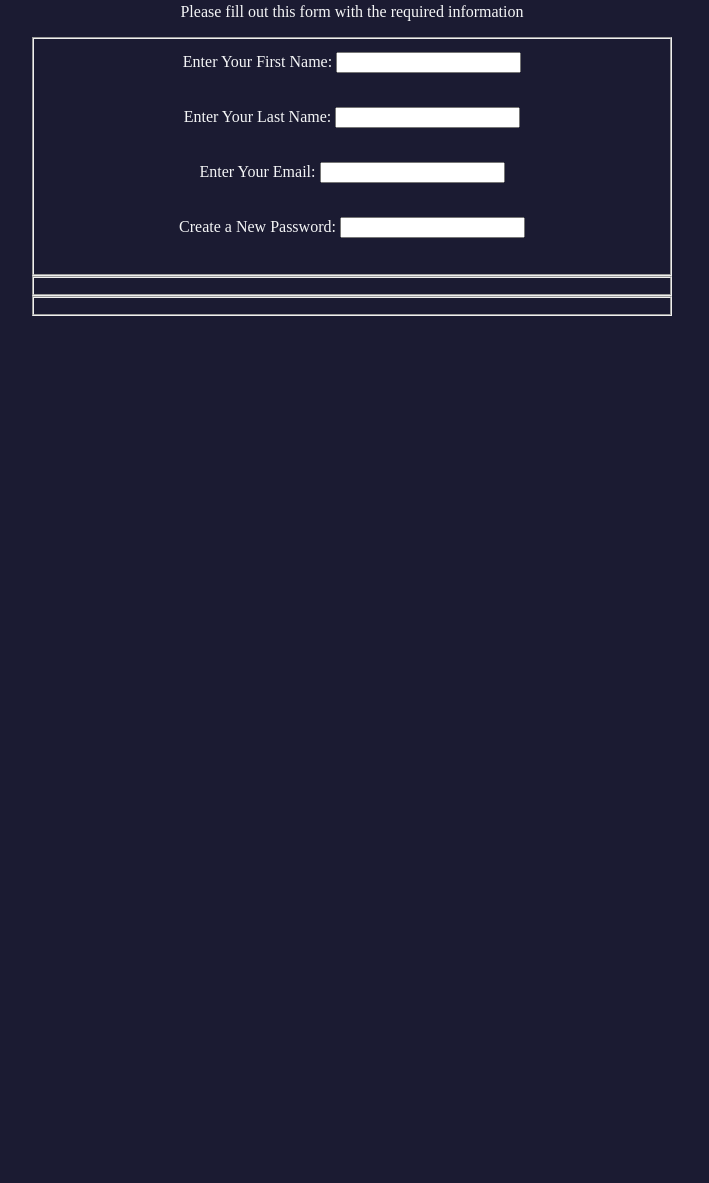
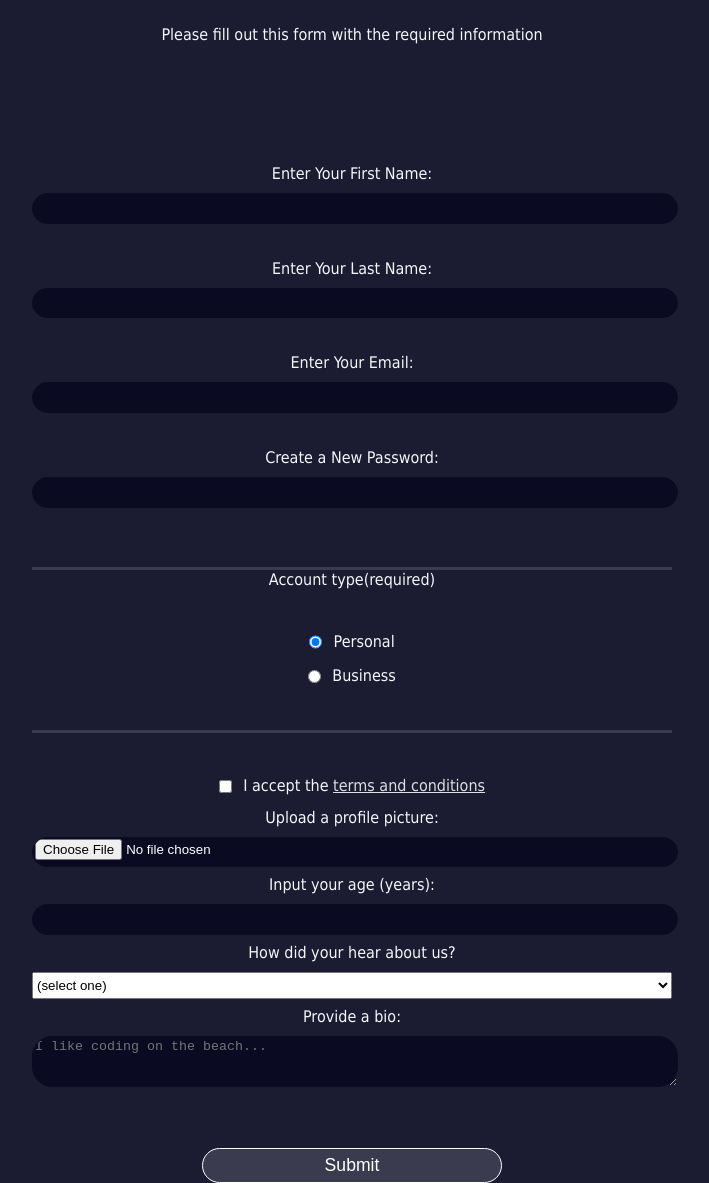
Before and after one commit to andresmr955/Oracle-Alura, a plain HTML site: page FREECODEPRACTICE/formulaire.html in a window 1280 px wide. Shown: the part 77-1260 px from the top of the page, without its empty margins (288-997 px from the left). Before the commit the page ends 821 px from the top, so only its background shows below. Drawn offline with Linux system fonts and the light colour scheme.

Commit message:
Finishing form

```diff
--- a/FREECODEPRACTICE/formulaire.css
+++ b/FREECODEPRACTICE/formulaire.css
@@ -1,17 +1,87 @@
 body{
     width: 100%;
     height: 100vh;
-    margin:0;
+    margin:0 ;
     background-color: #1b1b32;
     color: #f5f6f7;
     text-align: center;
+    font-family: Tahoma;
+    font-size: 16px;
 }
 
 .fieldset{
     margin: 0% 25%;
+
 }
 
 label{
     display: block;
     margin: 0.5rem 0;
 }
+
+h1, p{
+    margin: 1em auto;
+    text-align: center;
+}
+
+form{
+    margin: 0 auto;
+    max-width: 500px;
+    min-width: 300px;
+    width: 60vw;
+    padding: 2em;
+
+}
+
+fieldset{
+    border: none;
+    padding: 2rem 0;
+    border-bottom: 3px solid #3b3b4f;
+
+}
+
+fieldset:last-of-type {
+    border-bottom: none;
+   }
+
+
+input, textarea, select{
+    width: 100%;
+    margin: 10px 0 0 0;
+    min-height: 2em;
+
+}
+
+.inline{
+    width: unset;
+    margin: 0 0.5em 0 0;
+    vertical-align: middle;
+}
+
+input, textarea{
+    background-color:   #0a0a23;
+    border: 1px solid #0a0a23;
+    border-radius: 20px;
+    color: #ffffff;
+
+}
+
+input[type="submit"]{
+    display: block;
+    width: 20%;
+    min-width: 300px;
+    margin: 1em auto;
+    height: 2em;
+    font-size: 1.1rem;
+    background-color: #3b3b4f;
+    border-color: white;
+
+}
+
+input[type="file"]{
+    padding: 1px 2px;
+}
+
+a{
+    color: #dfdfe2;
+}
--- a/FREECODEPRACTICE/formulaire.html
+++ b/FREECODEPRACTICE/formulaire.html
@@ -11,22 +11,49 @@
     <p>Please fill out this form with the required information</p>
     <form action="https://register-demo.freecodecamp.org" method="post"></form>
     <fieldset class="fieldset">
-        <label>
-            Enter Your First Name: <input type="text" name="firstname">
+
+        <label for="first-name">
+            Enter Your First Name: <input  required type="text"  id="first-name" type="text" name="firstname">
          </label><br>
-         <label>
-            Enter Your Last Name: <input type="text" name="lastname">
+         <label for="last-name">
+            Enter Your Last Name: <input  required type="" id="last-name" type="text" name="lastname">
          </label><br>
-         <label>
-          Enter Your Email: <input type="email" name="email">
+         <label for="email">
+          Enter Your Email: <input  required type="email" id="email" type="email" name="email">
          </label><br>
-         <label>
-            Create a New Password: <input type="password" name="password">
+         <label for="new-password">
+            Create a New Password: <input name="rpassword" minlength="8" required type="password"  id="new-password" type="password" name="password" pattern="[a-z0-5]{8,}">
          </label><br>
 
     </fieldset>
-    <fieldset class="fieldset"></fieldset>
-    <fieldset class="fieldset"></fieldset>
+    <fieldset class="fieldset">
+        <legend>Account type(required)</legend>
+        <label for="personal-account"><input class="inline" id="personal-account" name="account-type"  type="radio" checked="Personal" /> Personal </label>
+        <label for="business-account"><input class="inline" id="business-account" name="account-type"  type="radio" /> Business </label>
+    </fieldset>
+    <fieldset class="fieldset">
+        <label for="terms-and-conditions">
+            <input class="inline" name="terms" id="terms-and-conditions"  type="checkbox" required >
+            I accept the <a href="https://www.freecodecamp.org/news/terms-of-service/" target="_blank" rel="noopener noreferrer">terms and conditions</a>
+        </label>
+        <label  for="profile-picture">Upload a profile picture: <input
+            name="profilepic" id="profile-picture" type="file" /></label>
+        <label for="age">Input your age (years): <input name="age" id="age" type="number" min="13" max="120"></label>
+        <label for="referrer">How did your hear about us?
+            <select name="" id="referrer">
+                <option value="">(select one)</option>
+                <option value="1">freeCodeCamp News</option>
+                <option value="2">freeCodeCamp YouTube Channel</option>
+                <option value="3">freeCodeCamp Forum</option>
+                <option value="4">Other</option>
+            </select>
+        </label>
+        <label for="">
+            Provide a bio:
+            <textarea id="bio" name="bio" cols="30" rows="3" placeholder="I like coding on the beach..."></textarea>
+        </label>
+    </fieldset>
+    <input name="buton" type="submit" value="Submit">
 
 </body>
 </html>
```
